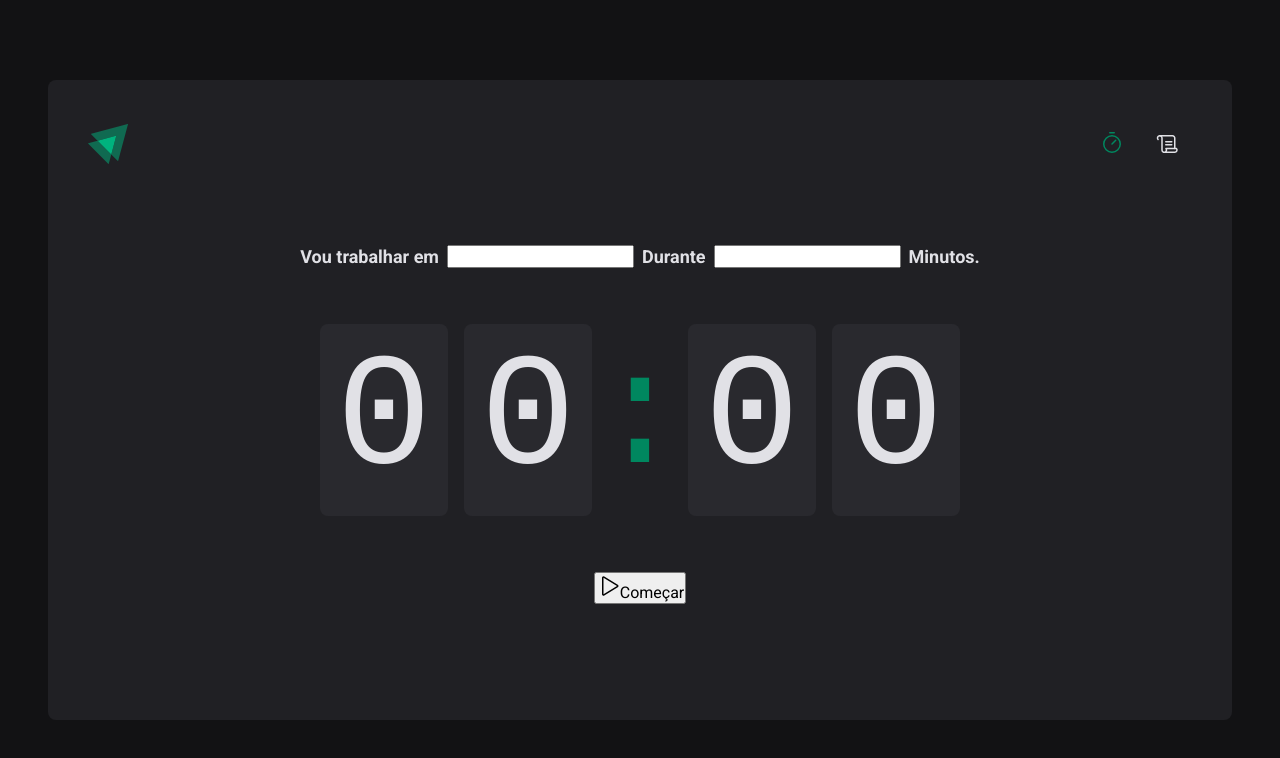
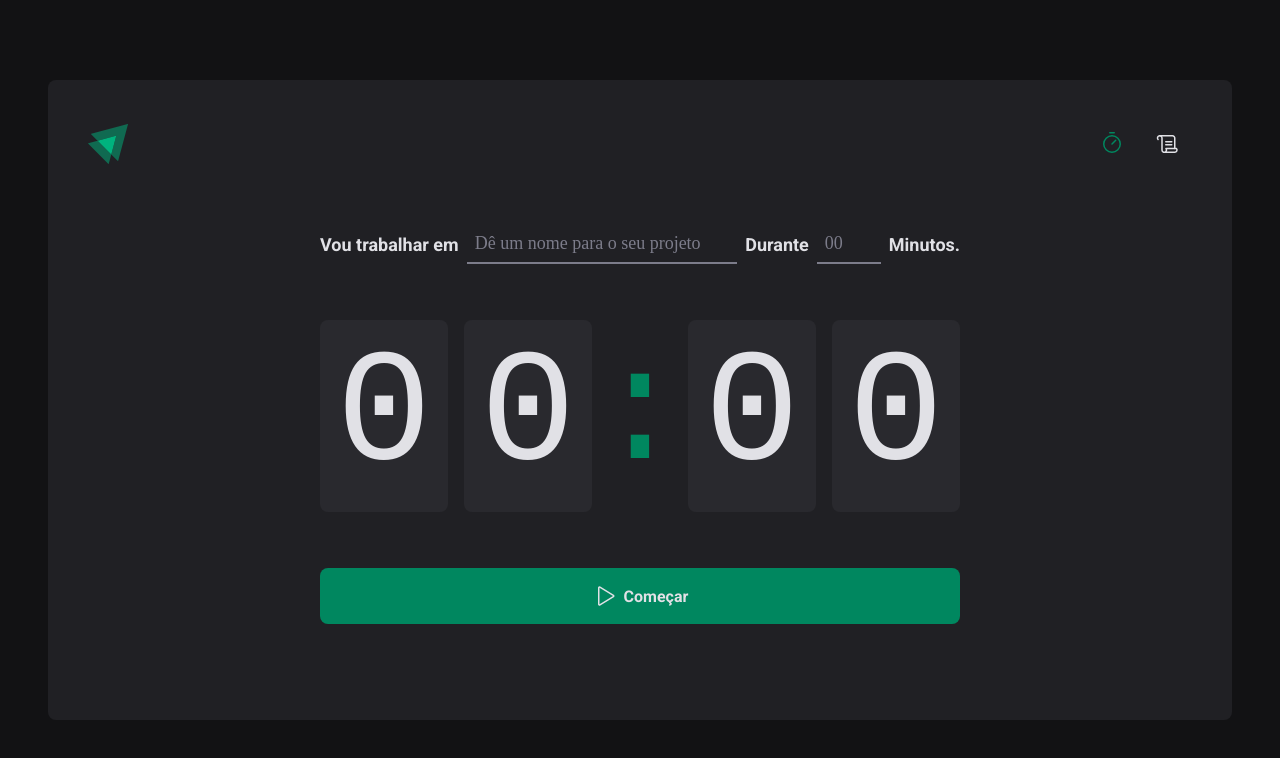
Before and after one commit to CaioVinicius7/ignite-timer, a React (Vite) app: page / in a window 1280 px wide. Shown: the top 758 px of the page. Built offline with nearby package versions, Linux system fonts and the light colour scheme; a web font is replaced by a local one.

Commit message:
Páginas e rotas - Finalização da Home

```diff
--- a/src/pages/Home/index.tsx
+++ b/src/pages/Home/index.tsx
@@ -4,7 +4,10 @@
   CountdownContainer,
   FormContainer,
   HomeContainer,
-  Separator
+  MinutesAmountInput,
+  Separator,
+  StartCountdownButton,
+  TaskInput
 } from "./styles";
 
 function Home() {
@@ -13,9 +16,17 @@
       <form action="">
         <FormContainer>
           <label htmlFor="task"> Vou trabalhar em </label>
-          <input type="text" id="task" />
+          <TaskInput
+            type="text"
+            id="task"
+            placeholder="Dê um nome para o seu projeto"
+          />
           <label htmlFor="minutesAmount"> Durante </label>
-          <input type="number" id="minutesAmount" />
+          <MinutesAmountInput
+            type="number"
+            id="minutesAmount"
+            placeholder="00"
+          />
           <span> Minutos. </span>
         </FormContainer>
 
@@ -27,10 +38,10 @@
           <span> 0 </span>
         </CountdownContainer>
 
-        <button type="submit">
+        <StartCountdownButton type="submit">
           <Play size={24} />
           Começar
-        </button>
+        </StartCountdownButton>
       </form>
     </HomeContainer>
   );
--- a/src/pages/Home/styles.ts
+++ b/src/pages/Home/styles.ts
@@ -56,3 +56,59 @@
   display: flex;
   justify-content: center;
 `;
+
+const BaseInput = styled.input`
+  background: transparent;
+  height: 2.5rem;
+  border: 0;
+  border-bottom: 2px solid ${(props) => props.theme["gray-500"]};
+  font-family: bold;
+  font-size: 1.125rem;
+  padding: 0 0.5rem;
+  color: ${(props) => props.theme["gray-100"]};
+
+  &:focus {
+    box-shadow: none;
+    border-color: ${(props) => props.theme["green-500"]};
+  }
+
+  &::placeholder {
+    color: ${(props) => props.theme["gray-500"]};
+  }
+`;
+
+export const TaskInput = styled(BaseInput)`
+  flex: 1;
+`;
+
+export const MinutesAmountInput = styled(BaseInput)`
+  width: 4rem;
+`;
+
+export const StartCountdownButton = styled.button`
+  width: 100%;
+  border: 0;
+  padding: 1rem;
+  border-radius: 8px;
+
+  display: flex;
+  align-items: center;
+  justify-content: center;
+
+  gap: 0.5rem;
+  font-weight: bold;
+
+  cursor: pointer;
+
+  background: ${(props) => props.theme["green-500"]};
+  color: ${(props) => props.theme["gray-100"]};
+
+  &:disabled {
+    opacity: 0.7;
+    cursor: not-allowed;
+  }
+
+  &:hover:not(:disabled) {
+    background: ${(props) => props.theme["green-700"]};
+  }
+`;
```
